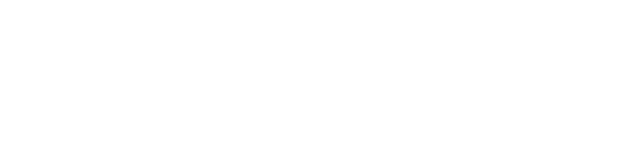
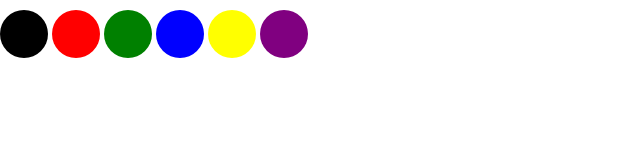
Before and after one commit to Alfredosavi/whiteboard, a website: page public/index.html in a window 1280 px wide. Shown: the whole page, without its empty margins (0-640 px from the left). Drawn offline with nearby package versions, Linux system fonts and the light colour scheme.

Commit message:
fix src index

```diff
--- a/public/index.html
+++ b/public/index.html
@@ -5,6 +5,7 @@
     <meta http-equiv="X-UA-Compatible" content="IE=edge" />
     <meta name="viewport" content="width=device-width, initial-scale=1.0" />
     <title>Whiteboard</title>
+    <link rel="stylesheet" href="style.css" />
   </head>
   <body>
     <canvas class="whiteboard"></canvas>
@@ -18,6 +19,7 @@
       <div class="color purple"></div>
     </div>
 
+    <script src="/socket.io/socket.io.js"></script>
     <script src="./main.js"></script>
   </body>
 </html>
--- a/public/style.css
+++ b/public/style.css
@@ -20,6 +20,7 @@
 }
 
 .colors {
+  top: 10px;
   position: fixed;
 }
 
@@ -27,6 +28,8 @@
   display: inline-block;
   height: 48px;
   width: 48px;
+
+  border-radius: 24px;
 }
 
 .color.black {
```
